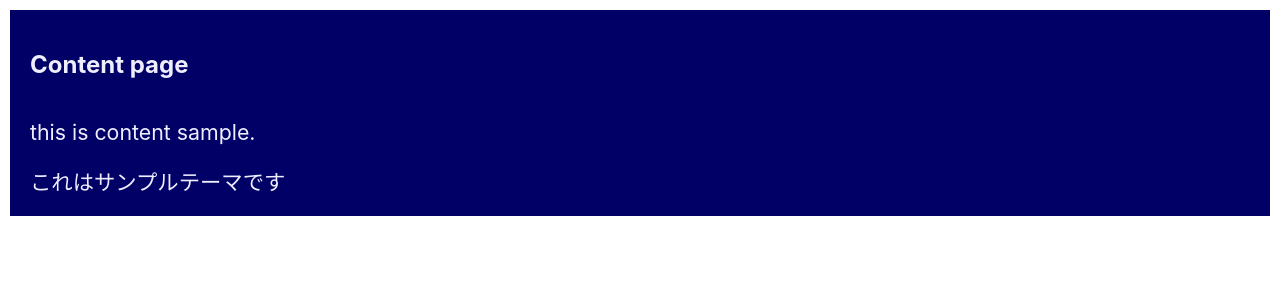
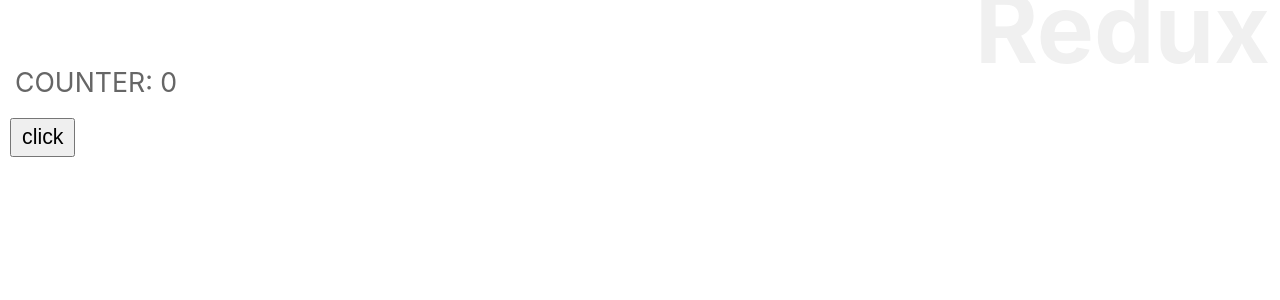
Before and after one commit to takumi1005/react_app, a React (Create React App) app: page / in a window 1280 px wide. Shown: the top 300 px of the page. Built offline with nearby package versions, Linux system fonts and the light colour scheme.

Commit message:
Reducの利用

```diff
--- a/src/App.js
+++ b/src/App.js
@@ -1,56 +1,79 @@
 import React, { Component } from 'react';
-import Rect from './Rect';
+import {connect} from 'react-redux';
 import './App.css';
-import { buildQueries } from '@testing-library/react';
 
-let theme = {
-  light: {
-    backgroundColor: "#eef",
-    color: "#006",
-    padding: "10px"
-  },
-  dark: {
-    backgroundColor: "#006",
-    color: "#eef",
-    padding: "10px"
-  }
+// ステートのマッピング
+function mappingState(state) {
+  return state;
 }
 
-const ThemeContext = React.createContext(theme.dark);
-
+// Appコンポーネント
 class App extends Component {
-  static contextType = ThemeContext;
+  constructor(props) {
+    super(props);
+  }
   render() {
     return (
-      <div style={this.context}>
-        <Title value="Content page" />
-        <Message value="this is content sample." />
-        <Message value="これはサンプルテーマです" />
+      <div>
+        <h1>Redux</h1>
+        <Message />
+        <Button />
       </div>
     )
   }
 }
 
-class Title extends Component {
-  static contextType = ThemeContext;
+// ストアのコネクト
+App = connect()(App);
+
+// メッセージのコンポーネント
+class Message extends Component {
+  style = {
+    fontSize: "20pt",
+    padding: "20px 5px"
+  }
   render() {
     return (
-      <div>
-        <h2 style={this.context}>{this.props.value}</h2>
-      </div>
-    );
-  }
-}
-
-class Message extends Component {
-  static contextType = ThemeContext;
-  render() {
-    return (
-      <div>
-        <p style={this.context}>{this.props.value}</p>
-      </div>
+      <p style={this.style}>
+        {this.props.message}: {this.props.counter}
+      </p>
     )
   }
 }
 
+// ストアのコネクト
+Message = connect(mappingState)(Message);
+
+// ボタン表示のコンポーネント
+class Button extends Component {
+  style = {
+    fontSize: "16pt",
+    padding: "5px 10px"
+  }
+  constructor(props) {
+    super(props);
+    this.doAction = this.doAction.bind(this);
+  }
+
+  // ボタンクリックでディスパッチを実行
+  doAction(e) {
+    if(e.shiftKey) {
+      this.props.dispatch({ type: 'DECREMENT' });
+    } else {
+      this.props.dispatch({ type: 'INCREMENT' });
+    }
+  }
+
+  render() {
+    return (
+      <button style={this.style} onClick={this.doAction}>
+        click
+      </button>
+    )
+  }
+}
+
+// ストアのコネクト
+Button = connect()(Button);
+
 export default App;
--- a/src/index.js
+++ b/src/index.js
@@ -1,17 +1,45 @@
 import React from 'react';
 import ReactDOM from 'react-dom';
+import { createStore, combineReducers } from 'redux';
+import { Provider } from 'react-redux';
 import './index.css';
 import App from './App';
-import reportWebVitals from './reportWebVitals';
 
+// ステートの値
+let state_value = {
+  counter: 0,
+  message: "COUNTER"
+}
+
+// レデューサー
+function counter(state = state_value, action) {
+  switch (action.type) {
+    case 'INCREMENT':
+      return {
+        counter: state.counter + 1,
+        message: "INCREMENT"
+      };
+    case 'DECREMENT':
+      return {
+        counter: state.counter - 1,
+        message: "DECREMENT"
+      };
+    default:
+      return state;
+  }
+}
+
+// ストアを作成
+let store = createStore(counter);
+
+// ストアをレンダリング
 ReactDOM.render(
-  <React.StrictMode>
+  <Provider store={store}>
     <App />
-  </React.StrictMode>,
+  </Provider>,
   document.getElementById('root')
 );
 
 // If you want to start measuring performance in your app, pass a function
 // to log results (for example: reportWebVitals(console.log))
 // or send to an analytics endpoint. Learn more: https://bit.ly/CRA-vitals
-reportWebVitals();
```
